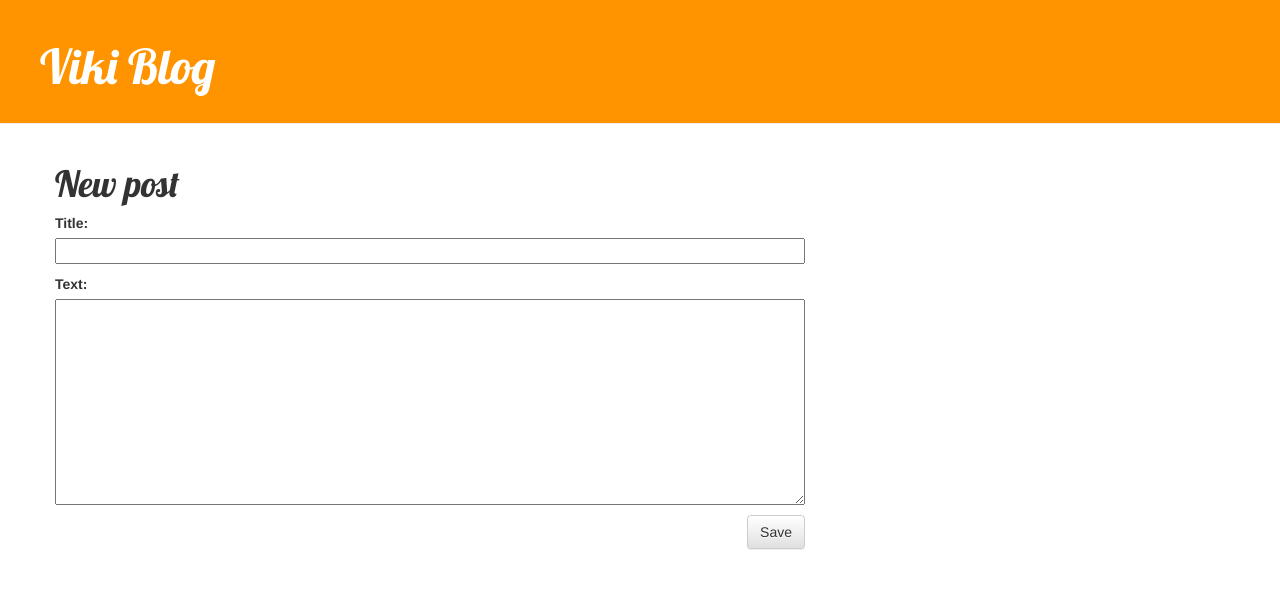
After one commit to VictoriaCejas/blog, a Django app: page /post/new/ in a window 1280 px wide. The commit adds this page. Shown: the top 589 px of the page. Run offline with Django 3.2, Linux system fonts and the light colour scheme; some libraries are stand-ins or nearby versions.

Commit message:
agrega views para crear/editar posts en el sitio

```diff
--- /dev/null
+++ b/blog/forms.py
@@ -0,0 +1,8 @@
+from django import forms
+from .models import Post
+
+class PostForm(forms.ModelForm):
+
+	class Meta:
+		model=Post
+		fields=('title','text',)
--- a/blog/models.py
+++ b/blog/models.py
@@ -9,11 +9,11 @@ class Post(models.Model):
 	text= models.TextField()
 	created_date = models.DateTimeField(
 			default= timezone.now)
-	publish_date = models.DateTimeField(
+	published_date = models.DateTimeField(
 			blank=True, null=True)
 
 def publish(self):
-	self.publish_date = timezone.now
+	self.published_date = timezone.now
 	self.save()
 
 def __str__(self):
--- a/blog/static/css/blog.css
+++ b/blog/static/css/blog.css
@@ -15,7 +15,7 @@
 }
 
 h1, h2, h3, h4 {
-    font-family: 'Lacquer', cursive;
+    font-family: 'Lobster','cursive';
 }
 
 .date {
--- a/blog/templates/blog/base.html
+++ b/blog/templates/blog/base.html
@@ -2,13 +2,17 @@
 <html>
 	<head>
 		<title>Viki blog</title>
-		<link rel="stylesheet" href="https://stackpath.bootstrapcdn.com/bootstrap/4.3.1/css/bootstrap.min.css" integrity="sha384-ggOyR0iXCbMQv3Xipma34MD+dH/1fQ784/j6cY/iJTQUOhcWr7x9JvoRxT2MZw1T" crossorigin="anonymous">
-		<link rel="stylesheet" href="{% static 'css/blog.css' %}">
-		<link href="https://fonts.googleapis.com/css?family=Lacquer&display=swap" rel="stylesheet">
+		<link rel="stylesheet" href="//maxcdn.bootstrapcdn.com/bootstrap/3.2.0/css/bootstrap.min.css">
+        <link rel="stylesheet" href="//maxcdn.bootstrapcdn.com/bootstrap/3.2.0/css/bootstrap-theme.min.css">
+        <link href='//fonts.googleapis.com/css?family=Lobster&subset=latin,latin-ext' rel='stylesheet' type='text/css'>
+        <link rel="stylesheet" href="{% static 'css/blog.css' %}">
 	</head>
 	<body>
 		<div class="page-header">
-			<h1><a href="/">Viki Blog</a></h1>
+	{% if user.is_authenticated %}
+		<a href="{% url 'post_new' %}" class="top-menu"><span class="glyphicon glyphicon-plus"></span></a>
+	{% endif %}
+		<h1><a href="/">Viki Blog</a></h1>
 		</div>
 		<div class="content container">
 			<div class="row">
--- a/blog/templates/blog/post_detail.html
+++ b/blog/templates/blog/post_detail.html
@@ -4,9 +4,12 @@
 	<div class="post">
 		{% if post.publish_date %}
 			<div class="date">
-				{{ post.publish_date }}
+				{{ post.published_date }}
 			</div>
 		{% endif %}
+	{% if user.is_authenticated %}
+		<a class="btn btn-default" href="{% url 'post_edit' pk=post.pk %}"><span class="glyphicon glyphicon-pencil"></span></a>
+	{% endif %}
 		<h1>{{ post.title }}</h1>
 		<p> {{ post.text|linebreaksbr }} </p>
 	</div>
--- /dev/null
+++ b/blog/templates/blog/post_edit.html
@@ -0,0 +1,9 @@
+{% extends 'blog/base.html' %}
+
+{% block content %}
+	<h1>New post</h1>
+	<form method="POST" class="post-form">{% csrf_token %}
+		{{ form.as_p }}
+		<button type="submit" class="save btn btn-default">Save</button>
+	</form>
+{% endblock %}
--- a/blog/templates/blog/post_list.html
+++ b/blog/templates/blog/post_list.html
@@ -3,7 +3,7 @@
 {% for post in posts%}
 	<div class="post">
 			<div class="date">
-				<p>publicado:{{ post.publish_date }}</p>
+				<p>publicado:{{ post.published_date }}</p>
 			</div>
 			<h1><a href="{% url 'post_detail' pk=post.pk %}">{{ post.title }}</a></h1>
 			<p>{{ post.text|linebreaksbr }}</p>
--- a/blog/urls.py
+++ b/blog/urls.py
@@ -4,4 +4,6 @@ from . import views
 urlpatterns=[
 	path('', views.post_list, name='post_list'),
 	path('post/<int:pk>/', views.post_detail, name='post_detail'),
+	path('post/new/', views.post_new, name='post_new'),
+	path('post/<int:pk>/edit/', views.post_edit, name='post_edit'),
 ]
--- a/blog/views.py
+++ b/blog/views.py
@@ -1,13 +1,44 @@
 from django.shortcuts import render , get_object_or_404
 from django.utils import timezone
 from .models import Post
+from .forms import PostForm
+from django.shortcuts import redirect
+
+
 # Create your views here.
 
 def post_list(request):
 
-	posts=Post.objects.filter(publish_date__lte=timezone.now()).order_by('publish_date')
+	posts=Post.objects.filter(published_date__lte=timezone.now()).order_by('published_date')
 	return render(request,'blog/post_list.html', {'posts':posts})
 
 def post_detail(request,pk):
 	post=get_object_or_404(Post,pk=pk)
 	return render(request,'blog/post_detail.html',{'post':post})
+
+def post_new(request):
+    if request.method == "POST":
+        form = PostForm(request.POST)
+        if form.is_valid():
+            post = form.save(commit=False)
+            post.author = request.user
+            post.published_date = timezone.now()
+            post.save()
+            return redirect('post_detail', pk=post.pk)
+    else:
+        form = PostForm()
+    return render(request, 'blog/post_edit.html', {'form': form})
+
+def post_edit(request, pk):
+    post = get_object_or_404(Post, pk=pk)
+    if request.method == "POST":
+        form = PostForm(request.POST, instance=post)
+        if form.is_valid():
+            post = form.save(commit=False)
+            post.author = request.user
+            post.published_date = timezone.now()
+            post.save()
+            return redirect('post_detail', pk=post.pk)
+    else:
+        form = PostForm(instance=post)
+    return render(request, 'blog/post_edit.html', {'form': form})
```
Also changed, not shown: blog/migrations/0002_auto_20190805_1238.py (added).
